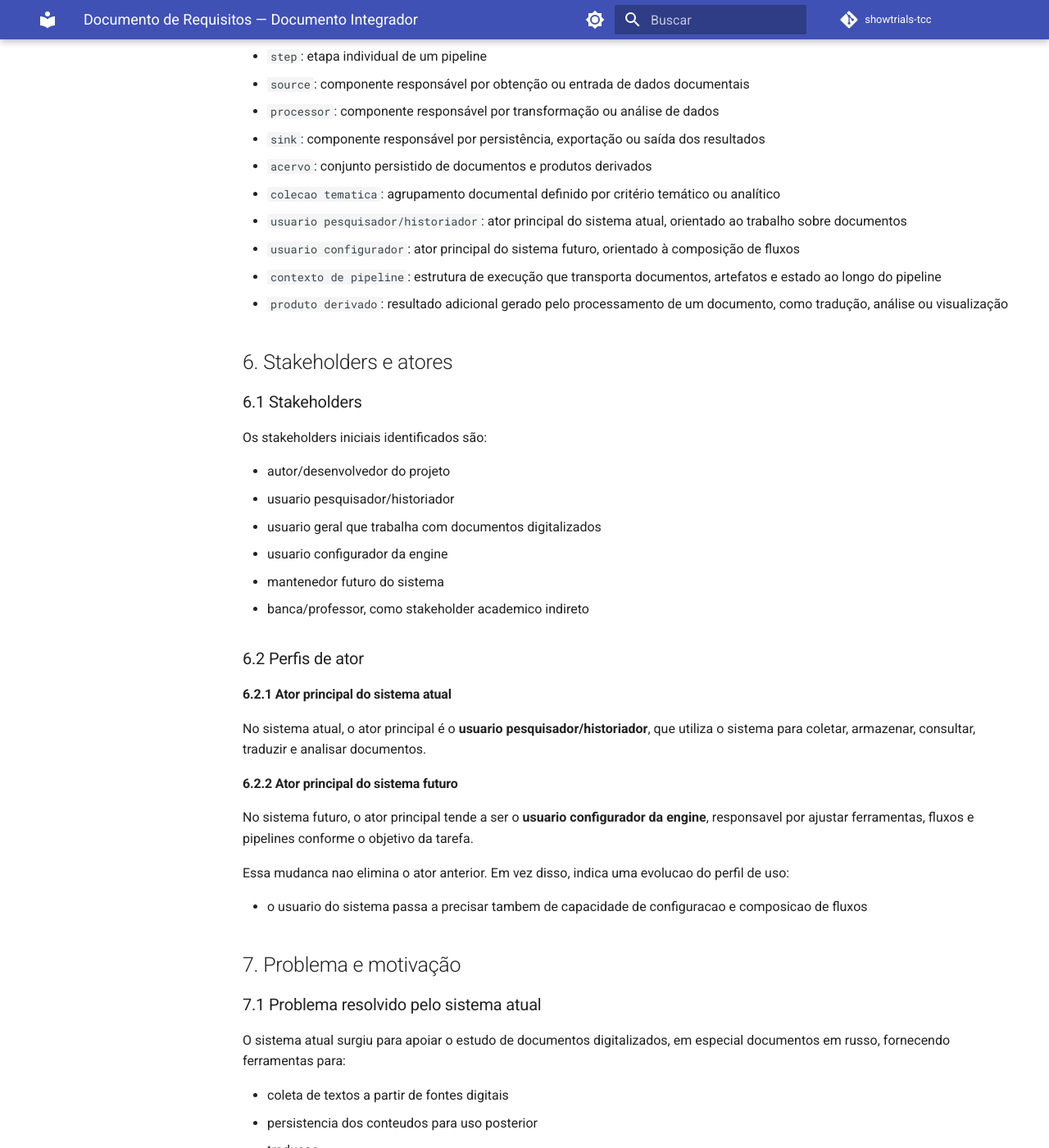
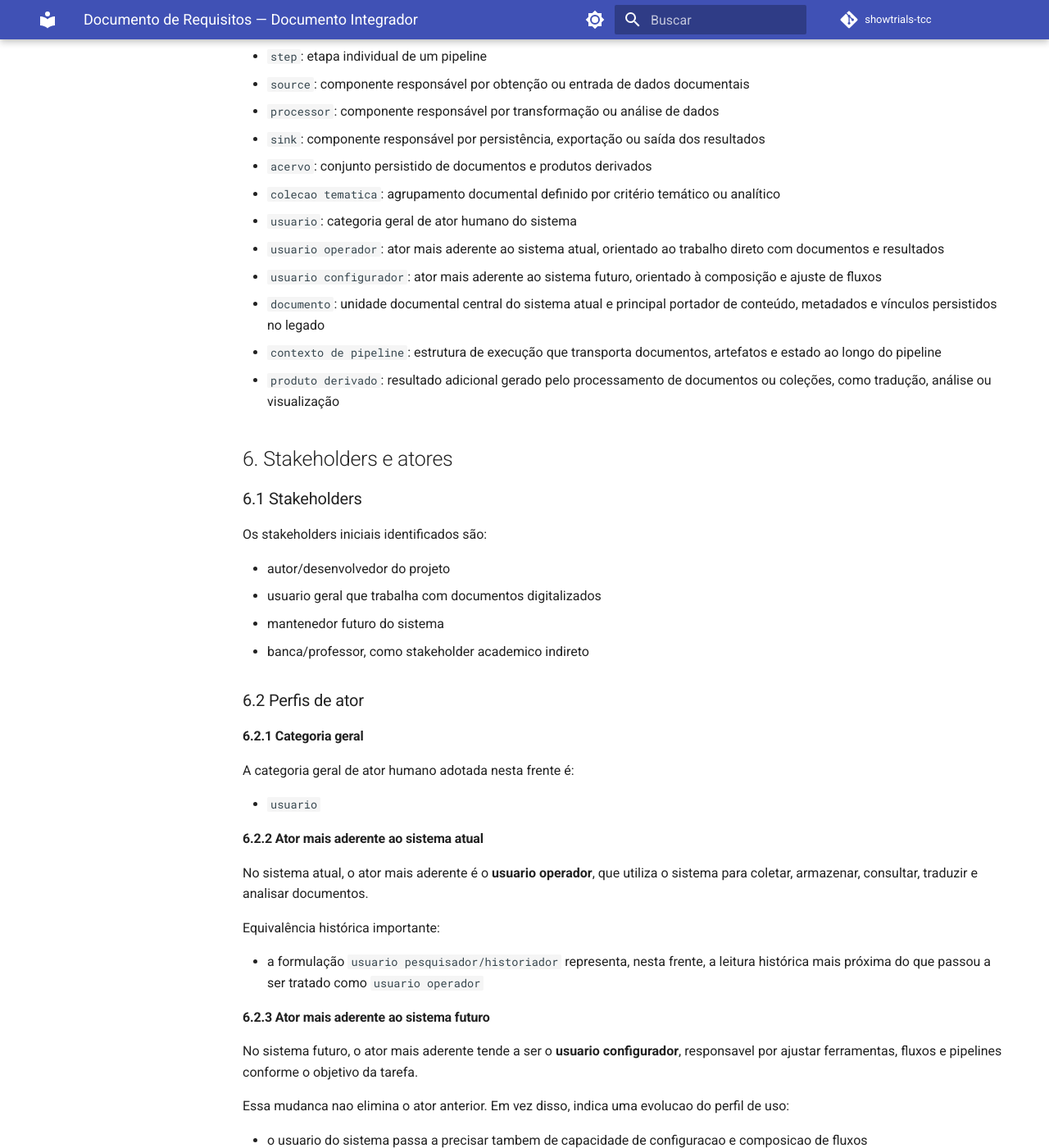
Before and after one commit to rib-thiago/showtrials-tcc, an MkDocs documentation site: the page built from docs/modelagem/03_documento_de_requisitos.md, in a window 1280 px wide and 1400 px high, scrolled down 2482 px. Shown: the whole window at 82% size. Built offline with MkDocs 1.6.1 and Material for MkDocs 9.7.7, drawn with Linux system fonts in a browser that asks for light colours; comment, search, counter and statistics services are not loaded; some of the changed text lies outside the part shown.

Commit message:
docs: sanear nucleo semantico de requisitos e glossario arquitetural
- Atualiza o documento mestre de requisitos para a taxonomia consolidada de atores da frente, preservando equivalencia historica com formulacoes anteriores
- Remove o destaque isolado de CraftText e registra explicitamente que a nomenclatura futura permanece em aberto, com shortlist atual de candidatos
- Refina a formulacao de Documento no documento de requisitos e no glossario arquitetural para refletir sua centralidade no legado sem trata-lo como unico centro semantico da arquitetura futura
- Explicita melhor a relacao entre Documento, Colecao, Contexto de execucao e Resultado derivado, sem expandir o escopo para redefinicao completa do dominio

Ganho produzido:
- maior coerencia semantica entre o documento mestre de requisitos e os artefatos posteriores da frente
- reducao do conflito terminologico entre taxonomia antiga e taxonomia consolidada de atores
- base conceitual mais estavel para as proximas etapas do saneamento da frente

```diff
--- a/docs/modelagem/03_documento_de_requisitos.md
+++ b/docs/modelagem/03_documento_de_requisitos.md
@@ -68,8 +68,8 @@ O nome do sistema ainda não está definitivamente consolidado para esta nova fr
 Situação atual:
 
 - `ShowTrials` é o nome histórico e mais fortemente ligado ao sistema implementado
-- `CraftText` foi considerado como nome possível para a fase de engine, mas ainda não está consolidado
 - a nomenclatura futura permanece em aberto
+- os candidatos atuais para a nomenclatura futura são `DocFlow`, `FluxDoc` e `Archivum`
 
 Para fins deste documento:
 
@@ -87,10 +87,12 @@ Para fins deste documento:
 - `sink`: componente responsável por persistência, exportação ou saída dos resultados
 - `acervo`: conjunto persistido de documentos e produtos derivados
 - `colecao tematica`: agrupamento documental definido por critério temático ou analítico
-- `usuario pesquisador/historiador`: ator principal do sistema atual, orientado ao trabalho sobre documentos
-- `usuario configurador`: ator principal do sistema futuro, orientado à composição de fluxos
+- `usuario`: categoria geral de ator humano do sistema
+- `usuario operador`: ator mais aderente ao sistema atual, orientado ao trabalho direto com documentos e resultados
+- `usuario configurador`: ator mais aderente ao sistema futuro, orientado à composição e ajuste de fluxos
+- `documento`: unidade documental central do sistema atual e principal portador de conteúdo, metadados e vínculos persistidos no legado
 - `contexto de pipeline`: estrutura de execução que transporta documentos, artefatos e estado ao longo do pipeline
-- `produto derivado`: resultado adicional gerado pelo processamento de um documento, como tradução, análise ou visualização
+- `produto derivado`: resultado adicional gerado pelo processamento de documentos ou coleções, como tradução, análise ou visualização
 
 ## 6. Stakeholders e atores
 
@@ -99,21 +101,29 @@ Para fins deste documento:
 Os stakeholders iniciais identificados são:
 
 - autor/desenvolvedor do projeto
-- usuario pesquisador/historiador
 - usuario geral que trabalha com documentos digitalizados
-- usuario configurador da engine
 - mantenedor futuro do sistema
 - banca/professor, como stakeholder academico indireto
 
 ### 6.2 Perfis de ator
 
-#### 6.2.1 Ator principal do sistema atual
+#### 6.2.1 Categoria geral
 
-No sistema atual, o ator principal é o **usuario pesquisador/historiador**, que utiliza o sistema para coletar, armazenar, consultar, traduzir e analisar documentos.
+A categoria geral de ator humano adotada nesta frente é:
 
-#### 6.2.2 Ator principal do sistema futuro
+- `usuario`
 
-No sistema futuro, o ator principal tende a ser o **usuario configurador da engine**, responsavel por ajustar ferramentas, fluxos e pipelines conforme o objetivo da tarefa.
+#### 6.2.2 Ator mais aderente ao sistema atual
+
+No sistema atual, o ator mais aderente é o **usuario operador**, que utiliza o sistema para coletar, armazenar, consultar, traduzir e analisar documentos.
+
+Equivalência histórica importante:
+
+- a formulação `usuario pesquisador/historiador` representa, nesta frente, a leitura histórica mais próxima do que passou a ser tratado como `usuario operador`
+
+#### 6.2.3 Ator mais aderente ao sistema futuro
+
+No sistema futuro, o ator mais aderente tende a ser o **usuario configurador**, responsavel por ajustar ferramentas, fluxos e pipelines conforme o objetivo da tarefa.
 
 Essa mudanca nao elimina o ator anterior. Em vez disso, indica uma evolucao do perfil de uso:
 
@@ -233,12 +243,14 @@ Os requisitos funcionais abaixo estao organizados por blocos para integrar siste
 - o sistema deve permitir persistir documentos e metadados principais
 - o sistema deve permitir persistir traducoes associadas aos documentos
 - o sistema deve permitir persistir produtos derivados de processamento e analise
+- o sistema deve permitir evolucao futura para persistencia de colecoes e outros agrupamentos analiticos relevantes
 - o sistema futuro deve permitir multiplos destinos de persistencia e saida
 
 ### 12.3 Consulta e uso do acervo
 
 - o sistema deve permitir consultar documentos e conteudos persistidos
 - o sistema deve permitir listar documentos, traducoes e resultados associados
+- o sistema deve permitir consultar resultados derivados e agrupamentos documentais relevantes, conforme a maturidade da evolucao
 - o sistema deve permitir evolucao futura para colecoes tematicas e relacoes documentais mais ricas
 
 ### 12.4 Traducao
@@ -252,6 +264,7 @@ Os requisitos funcionais abaixo estao organizados por blocos para integrar siste
 
 - o sistema deve permitir aplicar ferramentas de analise textual e estatistica aos documentos
 - o sistema deve permitir extracao de entidades e outros produtos analiticos
+- o sistema deve permitir gerar resultados derivados distinguiveis do documento original
 - o sistema futuro deve permitir compor etapas de NLP, estatistica, classificacao e enriquecimento no pipeline
 
 ### 12.6 Configuracao de pipeline
```
Also changed, not shown: other parts of docs/modelagem/03_documento_de_requisitos.md (+1 -1 lines), docs/modelagem/21_glossario_arquitetural_e_tecnico.md (+16 -2 lines).
